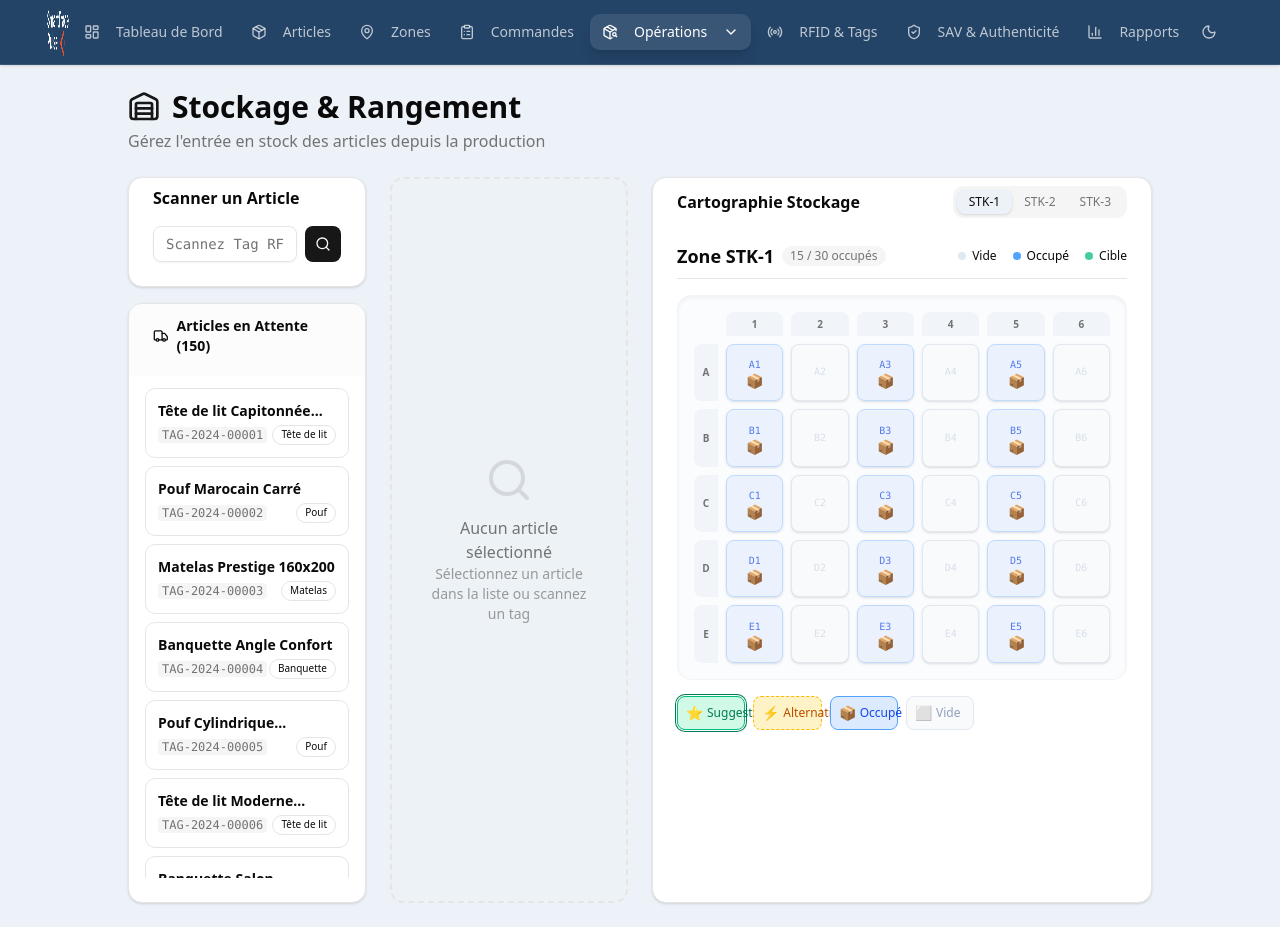
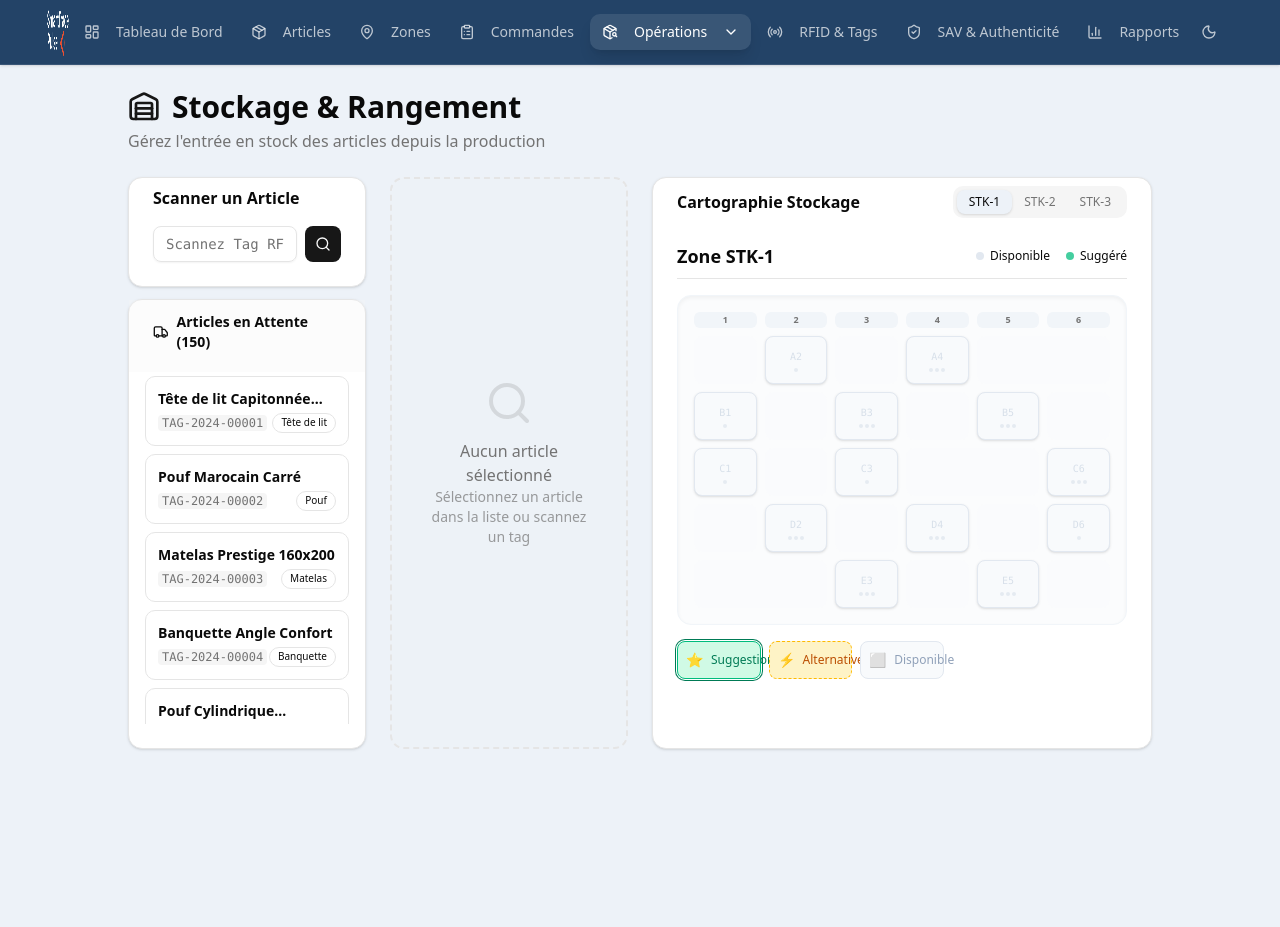
Before and after one commit to Houssam0801/rfid-project-rich-digital, a React (Vite) app: page /operations/stockage in a window 1280 px wide. After the commit the page ends 800 px from the top, so only its background shows below. Built offline with nearby package versions, Linux system fonts and the light colour scheme.

Commit message:
add sonner toast and update stockGrid

```diff
--- a/package.json
+++ b/package.json
@@ -30,6 +30,7 @@
     "react": "^19.1.1",
     "react-dom": "^19.1.1",
     "react-router-dom": "^7.9.4",
+    "sonner": "^2.0.7",
     "tailwind-merge": "^3.3.1",
     "tailwindcss": "^4.1.15"
   },
--- a/src/App.jsx
+++ b/src/App.jsx
@@ -1,5 +1,6 @@
 import React from "react";
 import { BrowserRouter, Routes, Route } from "react-router-dom";
+import { Toaster } from "sonner";
 import Layout from "./pages/Layouts/Layout";
 import PublicLayout from "./pages/Layouts/PublicLayout";
 
@@ -26,6 +27,7 @@ export default function App() {
         v7_relativeSplatPath: true,
       }}
     >
+      <Toaster position="top-right" duration={3000} richColors closeButton />
       <Routes>
         {/* Public routes */}
         <Route path="/" element={<PublicLayout />}>
--- a/src/components/operations/StorageGrid.jsx
+++ b/src/components/operations/StorageGrid.jsx
@@ -12,6 +12,7 @@ export default function StorageGrid({
   alternativeSlots = [],
   mode = "picking",
   onSlotClick = null,
+  hideOccupied = false, // New prop for Stockage mode
 }) {
   if (!emplacements) {
     return (
@@ -38,18 +39,25 @@ export default function StorageGrid({
       return "alternative";
     }
     if (slot.status === "occupied") {
+        // If hiding occupied slots (Stockage mode), return 'hidden-occupied' unless it's the target
+        if (hideOccupied) return "hidden-occupied";
         return "occupied";
     }
     return "empty";
   };
 
-  const getSlotStyle = (status) => {
+  const getSlotStyle = (status, size) => {
     // Return classes for visual style
-    const base = "transition-all duration-300 relative overflow-hidden group";
+    const base = "transition-all duration-300 relative overflow-hidden group border";
+
+    // Size-based styling adjustments (optional, mostly handled by layout)
 
     switch (status) {
       case "empty":
         return cn(base, "bg-slate-50 dark:bg-slate-900 border-slate-200 dark:border-slate-800 text-slate-300 hover:border-slate-400");
+      case "hidden-occupied":
+        // Dimmed out style for occupied slots in Stockage mode
+        return cn(base, "bg-slate-100/30 dark:bg-slate-800/20 border-transparent text-transparent pointer-events-none opacity-30 shadow-none");
       case "occupied":
         return cn(base, "bg-blue-100/50 dark:bg-blue-900/20 border-blue-200 dark:border-blue-800 text-blue-700 dark:text-blue-400 hover:bg-blue-100 dark:hover:bg-blue-900/40");
       case "to-pick":
@@ -65,27 +73,44 @@ export default function StorageGrid({
     }
   };
 
-  const getSlotIcon = (status) => {
+  const getSlotIcon = (status, size) => {
     switch (status) {
       case "to-pick": return "📍";
       case "picked": return "✅";
       case "suggested": return "⭐";
       case "alternative": return "⚡";
-      case "occupied": return "📦";
+      case "occupied": return mode === 'stockage' && hideOccupied ? "" : "📦";
+      case "empty": return ""; // No icon for empty
       default: return "";
     }
+  };
+
+  const getCapacityIndicator = (size) => {
+      // Visual indicator for capacity: Small=1 dot, Medium=3 dots, Large=5 dots
+      const dots = size === 'Small' ? 1 : size === 'Large' ? 5 : 3;
+      return (
+          <div className="flex gap-0.5 mt-1 opacity-40">
+              {Array.from({length: dots}).map((_, i) => (
+                  <div key={i} className="w-1 h-1 rounded-full bg-current" />
+              ))}
+          </div>
+      );
   };
 
   const handleSlotClick = (slot) => {
     if (onSlotClick && typeof onSlotClick === 'function') {
       const status = getSlotStatus(slot);
+      if (status !== 'hidden-occupied') {
           onSlotClick(slot, status);
+      }
     }
   };
 
   const getTooltipTitle = (slot, status) => {
-      let title = `Emplacement ${slot.id} - ${status}`;
-      if (slot.articleId) {
+      let title = `Emplacement ${slot.id} (${slot.size})\nCapacité: ${slot.capacity}`;
+      if (status === 'hidden-occupied') return `Occupé (${slot.id})`;
+
+      if (slot.articleId && status !== 'empty') {
           title += `\nArticle: ${slot.tagId}\n${slot.category}`;
       }
       return title;
@@ -98,74 +123,94 @@ export default function StorageGrid({
         <div>
           <h3 className="text-lg font-bold text-foreground flex items-center gap-2">
             Zone {zone}
+            {mode === 'picking' && (
                 <span className="text-xs font-normal text-muted-foreground bg-muted px-2 py-0.5 rounded-full">
-               {slots.filter(s => s.status === 'occupied').length} / {slots.length} occupés
+                {slots.filter(s => s.status === 'occupied').length} / {slots.reduce((acc, s) => acc + s.capacity, 0)} cap.
                 </span>
+            )}
           </h3>
         </div>
         <div className="flex gap-4 text-xs">
-           {/* Mini legend */}
+           {/* Mini legend - Adaptive based on mode */}
+           {mode === 'picking' ? (
+               <>
                 <div className="flex items-center gap-1.5"><span className="w-2 h-2 rounded-full bg-slate-200"></span> Vide</div>
                 <div className="flex items-center gap-1.5"><span className="w-2 h-2 rounded-full bg-blue-400"></span> Occupé</div>
                 <div className="flex items-center gap-1.5"><span className="w-2 h-2 rounded-full bg-emerald-500 animate-pulse"></span> Cible</div>
+               </>
+           ) : (
+                <>
+                 <div className="flex items-center gap-1.5"><span className="w-2 h-2 rounded-full bg-slate-200"></span> Disponible</div>
+                 <div className="flex items-center gap-1.5"><span className="w-2 h-2 rounded-full bg-emerald-500 animate-pulse"></span> Suggéré</div>
+                </>
+           )}
         </div>
       </div>
 
       {/* Grille */}
       <div className="p-4 bg-slate-50/50 dark:bg-slate-900/20 rounded-xl border border-slate-100 dark:border-slate-800 shadow-inner">
-        <div className="grid gap-2 mx-auto" style={{ gridTemplateColumns: `auto repeat(${cols.length}, minmax(0, 1fr))` }}>
+        <div className="grid gap-2 mx-auto" style={{ gridTemplateColumns: `repeat(${cols.length}, minmax(0, 1fr))` }}>
 
           {/* Colonne Headers */}
-          <div className="h-6"></div>
           {cols.map(col => (
-            <div key={col} className="h-6 flex items-center justify-center text-[10px] font-bold text-muted-foreground bg-slate-100 dark:bg-slate-800 rounded-t-md">
+            <div key={col} className="h-4 flex items-center justify-center text-[9px] font-bold text-muted-foreground bg-slate-100 dark:bg-slate-800 rounded-sm">
               {col}
             </div>
           ))}
 
-          {/* Lignes */}
-          {rows.map(row => (
-            <React.Fragment key={row}>
-              {/* Row Header */}
-              <div className="flex items-center justify-center w-6 text-[10px] font-bold text-muted-foreground bg-slate-100 dark:bg-slate-800 rounded-l-md">
-                {row}
-              </div>
+          {/* Slots - Flattened rendering but respecting rows logic */}
+          {rows.map(row => {
+             // For each row, filter slots belonging to it
+             const rowSlots = slots.filter(s => s.row === row);
 
-              {/* Slots */}
-              {cols.map(col => {
-                const slot = slots.find(s => s.row === row && s.col === col);
-                if (!slot) return <div key={`${row}${col}`} className="aspect-square bg-transparent"></div>;
+             // To ensure grid alignment with colspans, we rely on CSS Grid auto-placement flow
+             // BUT since we have different row definitions, better to wrap each row or just flatten carefully.
+             // Simplest approach: Render ALL slots in order.
+             // We need to inject "spacers" if there are gaps, but our generation logic avoids gaps.
 
+             // Wait, standard CSS grid with col-span works best if we just dump all items.
+             // However, we are iterating rows. Let's return a fragment of cells.
+             return rowSlots.map(slot => {
                  const status = getSlotStatus(slot);
-                const styleClass = getSlotStyle(status);
-                const icon = getSlotIcon(status);
+                 const styleClass = getSlotStyle(status, slot.size);
+                 const icon = getSlotIcon(status, slot.size);
+
+                 const colSpanClass = slot.colSpan === 2 ? "col-span-2" : "col-span-1";
 
                  return (
                   <div
                     key={slot.id}
                     className={cn(
-                      "aspect-square rounded-md border flex flex-col items-center justify-center cursor-pointer shadow-sm",
-                      styleClass
+                      "rounded-md flex flex-col items-center justify-center cursor-pointer shadow-sm min-h-[3rem]",
+                      styleClass,
+                      colSpanClass
                     )}
                     onClick={() => handleSlotClick(slot)}
                     title={getTooltipTitle(slot, status)}
                   >
-                    <span className="text-[10px] font-mono opacity-70 mb-0.5">{slot.id}</span>
-                    {icon && <span className="text-sm leading-none">{icon}</span>}
+                    <div className="flex items-center gap-1">
+                        <span className="text-[10px] font-mono opacity-70">{slot.id}</span>
+                        {/* Size Indicator for debug/clarity: S/M/L */}
+                        {/* <span className="text-[8px] opacity-40">{slot.size[0]}</span> */}
+                    </div>
+
+                    {icon && <span className="text-sm leading-none mt-0.5">{icon}</span>}
+
+                    {/* Capacity Indicator Dot */}
+                    {status !== 'hidden-occupied' && getCapacityIndicator(slot.size)}
 
                     {/* Hover Overlay Effect */}
                     <div className="absolute inset-0 bg-white/0 hover:bg-white/10 dark:hover:bg-white/5 transition-colors" />
                   </div>
                  );
+             })
           })}
-            </React.Fragment>
-          ))}
         </div>
       </div>
 
       {/* Légende Détaillée */}
       <div className="">
-        <div className="grid grid-cols-2 md:grid-cols-4 lg:grid-cols-6 gap-2 ">
+        <div className="grid grid-cols-2 md:grid-cols-4 lg:grid-cols-5 gap-2 ">
           {mode === "picking" ? (
             <>
               <LegendItem color="bg-red-100 border-red-500 text-red-700" label="À picker" icon="📍" ring />
@@ -177,8 +222,8 @@ export default function StorageGrid({
             <>
               <LegendItem color="bg-emerald-100 border-emerald-500 text-emerald-700" label="Suggestion" icon="⭐" ring />
               <LegendItem color="bg-amber-100 border-amber-400 text-amber-700" label="Alternative" icon="⚡" dashed />
-              <LegendItem color="bg-blue-100 border-blue-400 text-blue-700" label="Occupé" icon="📦" />
-              <LegendItem color="bg-slate-50 border-slate-200 text-slate-400" label="Vide" icon="" />
+              <LegendItem color="bg-slate-50 border-slate-200 text-slate-400" label="Disponible" icon="" />
+              {/* Removed 'Occupied' from legend as requested for Simplified View */}
             </>
           )}
         </div>
@@ -190,7 +235,7 @@ export default function StorageGrid({
 function LegendItem({ color, label, icon, ring, dashed }) {
   return (
     <div className={cn(
-      "flex items-center gap-1 px-2 py-1.5 rounded-md border text-xs",
+      "flex items-center rounded-md border text-xs p-2 gap-2",
       color,
       ring && "ring-1 ring-offset-1 ring-inherit",
       dashed && "border-dashed"
--- a/src/data/mockEmplacements.js
+++ b/src/data/mockEmplacements.js
@@ -12,12 +12,33 @@ const COLS = [1, 2, 3, 4, 5, 6];
 // Fonction helper pour générer ID emplacement
 const generateSlotId = (row, col) => `${row}${col}`;
 
-// Fonction pour créer une grille vide
+// Fonction pour créer une grille vide avec tailles variables
 const createEmptyGrid = (zoneId) => {
   const slots = [];
 
   ROWS.forEach(row => {
-    COLS.forEach(col => {
+    let colIndex = 0;
+    while (colIndex < COLS.length) {
+      const col = COLS[colIndex];
+
+      // Determine size randomly
+      const rand = Math.random();
+      let size = 'Medium';
+      let capacity = 3;
+      let colSpan = 1;
+
+      // Small: 1 col, 1 capacity (30% chance)
+      if (rand < 0.3) {
+        size = 'Small';
+        capacity = 1;
+      }
+      // Large: 2 cols, 5 capacity (20% chance) -> only if space remains
+      else if (rand > 0.8 && colIndex < COLS.length - 1) {
+        size = 'Large';
+        capacity = 5;
+        colSpan = 2;
+      }
+
       slots.push({
         id: generateSlotId(row, col),
         row,
@@ -27,15 +48,20 @@ const createEmptyGrid = (zoneId) => {
         articleId: null,
         tagId: null,
         category: null,
+        size,           // Small, Medium, Large
+        capacity,
+        colSpan         // 1 or 2
       });
-    });
+
+      colIndex += colSpan;
+    }
   });
 
   return {
     zoneId,
     rows: ROWS,
-    cols: COLS,
-    totalSlots: ROWS.length * COLS.length,
+    cols: COLS, // Note: headers might misalign slightly with uneven rows, handled in grid rendering
+    totalSlots: slots.reduce((acc, s) => acc + s.capacity, 0), // Total capacity
     slots,
   };
 };
--- a/src/pages/Picking.jsx
+++ b/src/pages/Picking.jsx
@@ -1,5 +1,6 @@
 import { useState, useMemo, useEffect } from 'react';
 import { PackageSearch, CheckCircle, AlertCircle, MapPin, Box, Clock, TrendingUp, ArrowRight, Truck, ClipboardList, Package } from 'lucide-react';
+import { toast } from 'sonner';
 import { Button } from "@/components/ui/button";
 import { Card, CardContent, CardHeader, CardTitle, CardDescription } from "@/components/ui/card";
 import { Badge } from "@/components/ui/badge";
@@ -53,6 +54,11 @@ export default function Picking() {
 
     setPickingHistory([historyEntry, ...pickingHistory.slice(0, 4)]);
     setPickedItems([...pickedItems, articleToPick.article.id]);
+
+    // Show success toast
+    toast.success('Article picker avec succès!', {
+      description: `${articleToPick.article.designation} - ${articleToPick.slot?.id}`,
+    });
 
     // Update the article line picked count (simulate backend update)
     if (articleToPick.articleLine) {
@@ -294,7 +300,7 @@ export default function Picking() {
             </Card>
 
             {/* Picking History (Bottom or within same column) */}
-            {pickingHistory.length > 0 && (
+            {/* {pickingHistory.length > 0 && (
                 <div className="grid grid-cols-1 md:grid-cols-2 gap-3">
                     {pickingHistory.map((entry, index) => (
                         <div key={index} className="flex items-center justify-between p-2 bg-green-50 dark:bg-green-900/20 rounded-lg border border-green-500/30">
@@ -311,7 +317,7 @@ export default function Picking() {
                         </div>
                     ))}
                 </div>
-            )}
+            )} */}
         </div>
 
       </div>
--- a/src/pages/Stockage.jsx
+++ b/src/pages/Stockage.jsx
@@ -1,5 +1,6 @@
 import { useState, useMemo } from 'react';
 import { Warehouse, Search, CheckCircle, MapPin, Tag, Package, ArrowRight, Truck } from 'lucide-react';
+import { toast } from 'sonner';
 import { Button } from "@/components/ui/button";
 import { Input } from "@/components/ui/input";
 import { Card, CardContent, CardHeader, CardTitle, CardDescription } from "@/components/ui/card";
@@ -64,6 +65,11 @@ export default function Stockage() {
     currentArticle.status = 'En stock';
     currentArticle.currentZone = suggestion.suggested.zone;
 
+    // Show success toast
+    toast.success('Article stocké avec succès!', {
+      description: `${currentArticle.designation} → ${suggestion.suggested.zone}-${suggestion.suggested.id}`,
+    });
+
     // Reset
     setCurrentArticle(null);
     setSuggestion(null);
@@ -101,7 +107,7 @@ export default function Stockage() {
       <div className="grid grid-cols-1 xl:grid-cols-4 gap-6">
 
         {/* Left Column: Inbound List & Search */}
-        <div className="xl:col-span-1 space-y-4">
+        <div className="xl:col-span-1 space-y-3">
 
           {/* Manual Search */}
           <Card  className="pt-0 gap-0">
@@ -125,14 +131,14 @@ export default function Stockage() {
           </Card>
 
           {/* Inbound List */}
-          <Card className="pt-0 flex flex-col max-h-[600px] gap-1">
+          <Card className="pt-0 flex flex-col max-h-[450px] gap-1">
             <CardHeader className="py-3 bg-muted/30">
               <CardTitle className="text-sm flex items-center gap-2">
                 <Truck className="w-4 h-4" />
                 Articles en Attente ({inboundArticles.filter(a => a.status === 'En production').length})
               </CardTitle>
             </CardHeader>
-            <div className="flex-1 px-4 py-2 h-[350px] overflow-y-auto">
+            <div className="flex-1 px-4  h-[350px] overflow-y-auto">
               <div className="space-y-2">
                 {inboundArticles.filter(a => a.status === 'En production').map((article) => (
                   <div
@@ -274,12 +280,13 @@ export default function Stockage() {
                     alternativeSlots={suggestion?.alternatives?.filter(a => a.zone === selectedZone) || []}
                     mode="stockage"
                     onSlotClick={handleSlotClick}
+                    hideOccupied={true}
                  />
               </CardContent>
            </Card>
 
            {/* Recent History */}
-           {recentStorageHistory.length > 0 && (
+           {/* {recentStorageHistory.length > 0 && (
              <div className="grid grid-cols-2 md:grid-cols-4 gap-3">
                {recentStorageHistory.map((item, i) => (
                  <div key={i} className="bg-card border rounded-lg p-3 text-xs shadow-sm">
@@ -295,7 +302,7 @@ export default function Stockage() {
                  </div>
                ))}
              </div>
-           )}
+           )} */}
 
         </div>
 
```
Also changed, not shown: .claude/settings.local.json, 1 other file (tests, documents, lock files or other folders). Lines whose indentation alone changed are shown as unchanged.
